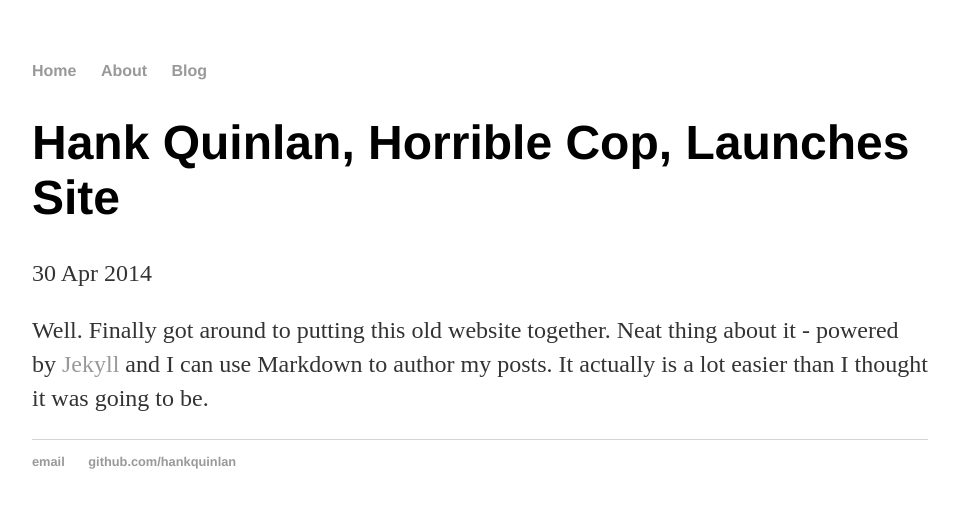
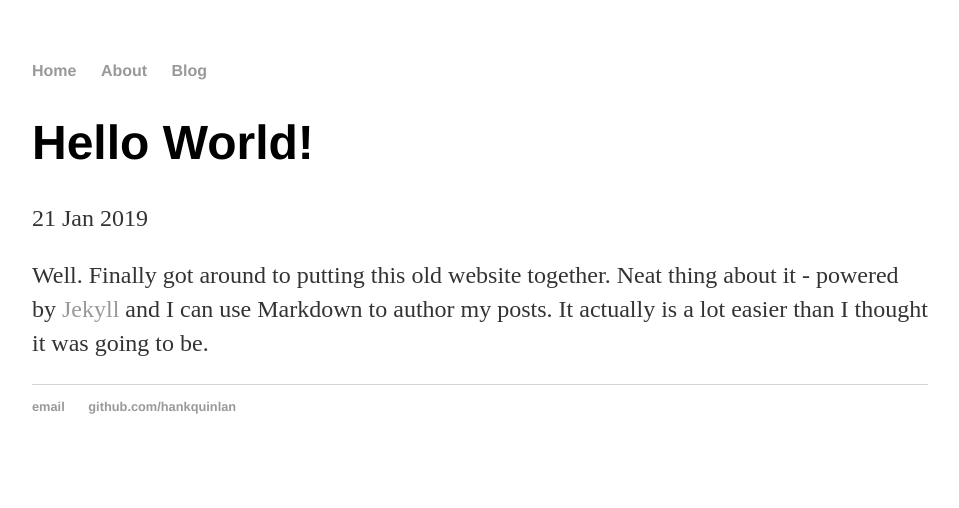
Before and after one commit to ChristopherChivetta/ChristopherChivetta.github.io, a Jekyll site: the page built from _posts/2014-04-30-hank-quinlan-site-launched.md, in a window 1280 px wide. Shown: the top 508 px of the page, without its empty margins (160-1119 px from the left). Built offline with Jekyll 4.4.1, drawn with Linux system fonts in a browser that asks for light colours.

Commit message:
Update 2014-04-30-hank-quinlan-site-launched.md

```diff
--- a/_posts/2014-04-30-hank-quinlan-site-launched.md
+++ b/_posts/2014-04-30-hank-quinlan-site-launched.md
@@ -1,7 +1,7 @@
 ---
 layout: post
-title: "Hank Quinlan, Horrible Cop, Launches Site"
-date: 2014-04-30
+title: "Hello World!"
+date: 2019-01-21
 ---
 
 Well. Finally got around to putting this old website together. Neat thing about it - powered by [Jekyll](http://jekyllrb.com) and I can use Markdown to author my posts. It actually is a lot easier than I thought it was going to be.
```
